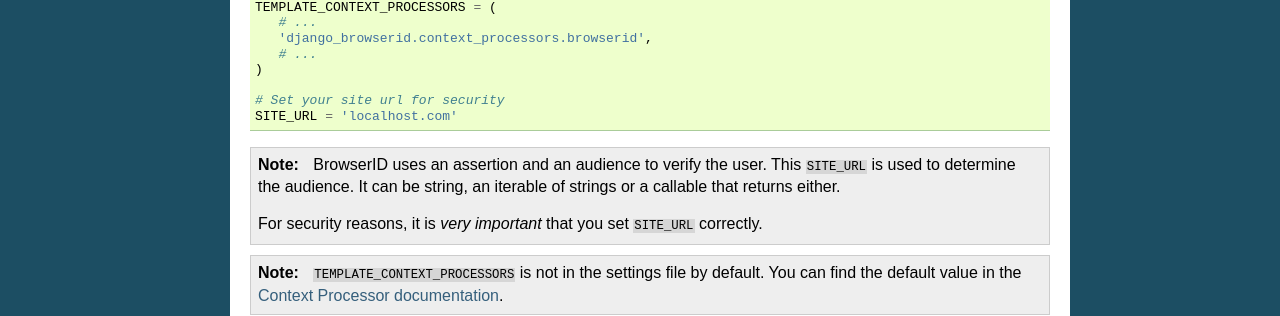
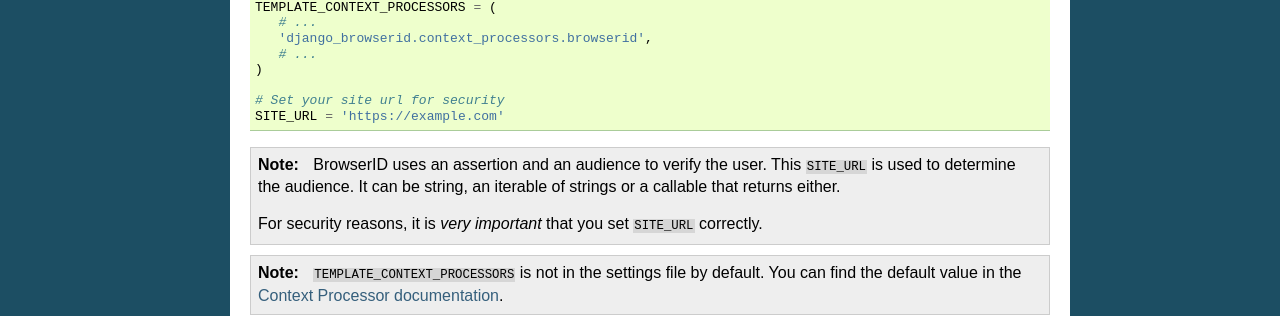
Before and after one commit to mozilla/django-browserid, a Sphinx documentation site: the page built from docs/setup.rst, in a window 1280 px wide and 900 px high, scrolled down 423 px. Shown: the part 151-467 px from the top of the window. Built offline with Sphinx 7.4.7, drawn with Linux system fonts in a browser that asks for light colours.

Commit message:
Fix documentation url.

```diff
--- a/docs/setup.rst
+++ b/docs/setup.rst
@@ -36,7 +36,7 @@ To use ``django-browserid``, you'll need to make a few changes to your
     )
 
     # Set your site url for security
-    SITE_URL = 'localhost.com'
+    SITE_URL = 'https://example.com'
 
 .. note:: BrowserID uses an assertion and an audience to verify the user. This
    ``SITE_URL`` is used to determine the audience. It can be string, an
```
